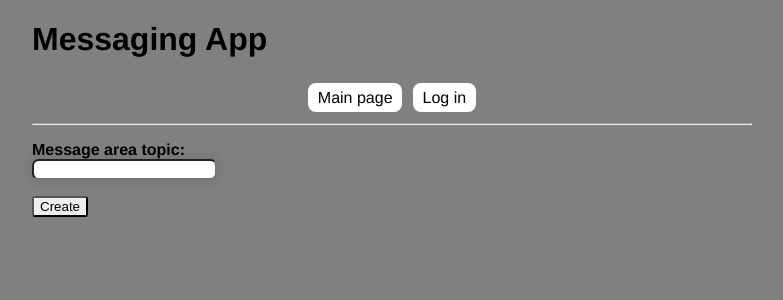
After one commit to leopekkas/Keskustelusovellus, a Flask app: page /create_area in a window 1280 px wide. The commit adds this page. Shown: the top 300 px of the page, without its empty margins (248-1031 px from the left). Run offline with Flask 2, Linux system fonts and the light colour scheme.

Commit message:
Add ability to create more conversation areas

```diff
--- a/src/routes.py
+++ b/src/routes.py
@@ -1,16 +1,16 @@
+
 from app import app
 from db import db
 from flask import render_template, request, redirect, session
-import messages, users
+import users, conversation
 
 @app.route("/")
 def index():
-    list = messages.get_list()
-    # Fetch all message areas
-    sql = "SELECT id, name FROM message_areas"
+    sql = "SELECT name, id, user_id FROM message_areas WHERE user_id IS NULL"
     result = db.session.execute(sql)
     message_areas = result.fetchall()
-    # Fetch access rights and private messaging areas (plus admin rights)
+    result = db.session.execute("SELECT id, topic, message_area_id FROM topics ORDER BY id DESC")
+    topics = result.fetchall()
     admin = users.admin()
     user_id = users.user_id()
     sql = "SELECT message_areas.name, message_areas.id, message_areas.user_id FROM message_areas, access_rights \
@@ -19,7 +19,7 @@ def index():
     private_areas = result.fetchall()
     if private_areas == None:
         private_areas = []
-    return render_template("index.html", count=len(list), message_areas=message_areas, admin=admin, private_areas=private_areas)
+    return render_template("index.html", message_areas=message_areas, topics=topics, admin=admin, private_area=private_areas)
 
 @app.route("/new/<int:id>")
 def new(id):
@@ -84,3 +84,54 @@ def area(input_id):
     result = db.session.execute(sql)
     message_list = result.fetchall()
     return render_template("area.html", messages=message_list)
+
+@app.route("/create_topic", methods=["POST"])
+def create():
+    topic = request.form["topic"]
+    if topic == "":
+        return render_template("error.html", message = "Specify a topic")
+    area_id = request.form["id"]
+    starter_id = users.user_id()
+    topic_id = conversation.create_conversation(topic, area_id, starter_id)
+    message = request.form["message"]
+    if message != "":
+        conversation.send_message(message, starter_id, topic_id, 1)
+    return redirect("/")
+
+@app.route("/create_area")
+def create_area():
+    return render_template("create_area.html")
+
+@app.route("/create_private_area", methods=["POST"])
+def create_private():
+    name = request.form["theme"]
+    if name == "":
+        return render_template("error.html", message = "Please name your messaging area")
+    user_id = users.user_id()
+    area_id = areas.create_area(name, user_id)
+    areas.give_accessrights(area_id, user_id)
+    return redirect("add_users/"+str(area_id))
+
+@app.route("/add_users/<int:id>")
+def add_users(id):
+    return render_template("add_users.html", id = id)
+
+
+@app.route("/add", methods=["POST"])
+def add():
+    username = request.form["username"]
+    if username == "" or username == None:
+        return render_template("error.html", message = "Please specify a valid username")
+    sql = "SELECT username FROM users WHERE username=:username"
+    result = db.session.execute(sql, {"username":username})
+    name = result.fetchone()
+    if name == None or name == "":
+        return render_template("error.html", message = "No specified user found")
+    message_area_id = request.form["id"]
+    sql = "SELECT id FROM users WHERE username=:username"
+    result = db.session.execute(sql, {"username":username})
+    user_id = result.fetchone()[0]
+    if users.check_rights(user_id, message_area_id):
+        return render_template("add_users.html", id=message_area_id, message="The user already has access")
+    areas.give_accessrights(message_area_id, user_id)
+    return render_template("add_users.html", id = message_area_id)
--- /dev/null
+++ b/src/templates/create_area.html
@@ -0,0 +1,15 @@
+{% extends "layout.html" %}
+{% block title %}Log in{% endblock %}
+
+{% block content %}
+
+<body>
+    <form action="/create_area" method="POST">
+        <p><b>Message area topic: </b><br>
+            <input type="text" name="theme"><br>
+        </p>
+        <input type="submit" value="Create">
+    </form>
+</body>
+
+{% endblock %}
--- a/src/templates/new.html
+++ b/src/templates/new.html
@@ -7,7 +7,7 @@
     <p>
         Creating a new conversation to <b>{{ area }}</b>
     </p>
-    <form action="/create" method="POST">
+    <form action="/create_topic" method="POST">
         <p><b>Topic:</b><br>
             <input type="text" name="topic">
             <br>
```
Also changed, not shown: src/conversation.py (added, +21 -0 lines), src/messages.py (deleted, +0 -28 lines), src/schema.sql (+20 -7 lines), src/templates/add_users.html (added, +18 -0 lines), src/templates/conversation.html (added, +45 -0 lines), src/templates/index.html (+27 -3 lines), 1 other file.
